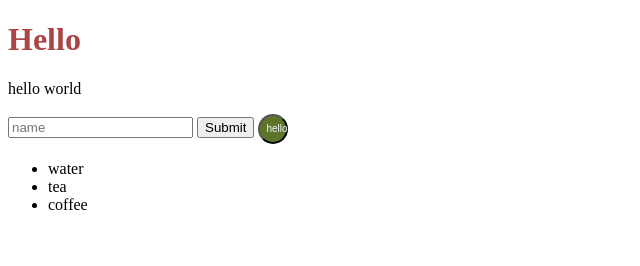
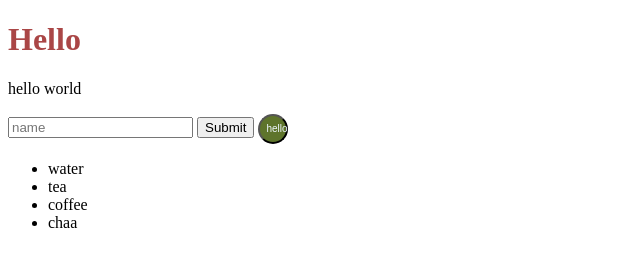
Before and after one commit to IndranilMetiya/Coding, a plain HTML site: page index.html in a window 1280 px wide. Shown: the full height of the page, 0-640 px from the left. Drawn offline with Linux system fonts and the light colour scheme.

Commit message:
second commit

```diff
--- a/index.html
+++ b/index.html
@@ -23,6 +23,9 @@
             <li>water</li>
             <li>tea</li>
             <li>coffee</li>
+            <li>
+                chaa
+            </li>
         </ul>
     </div>
 
```
